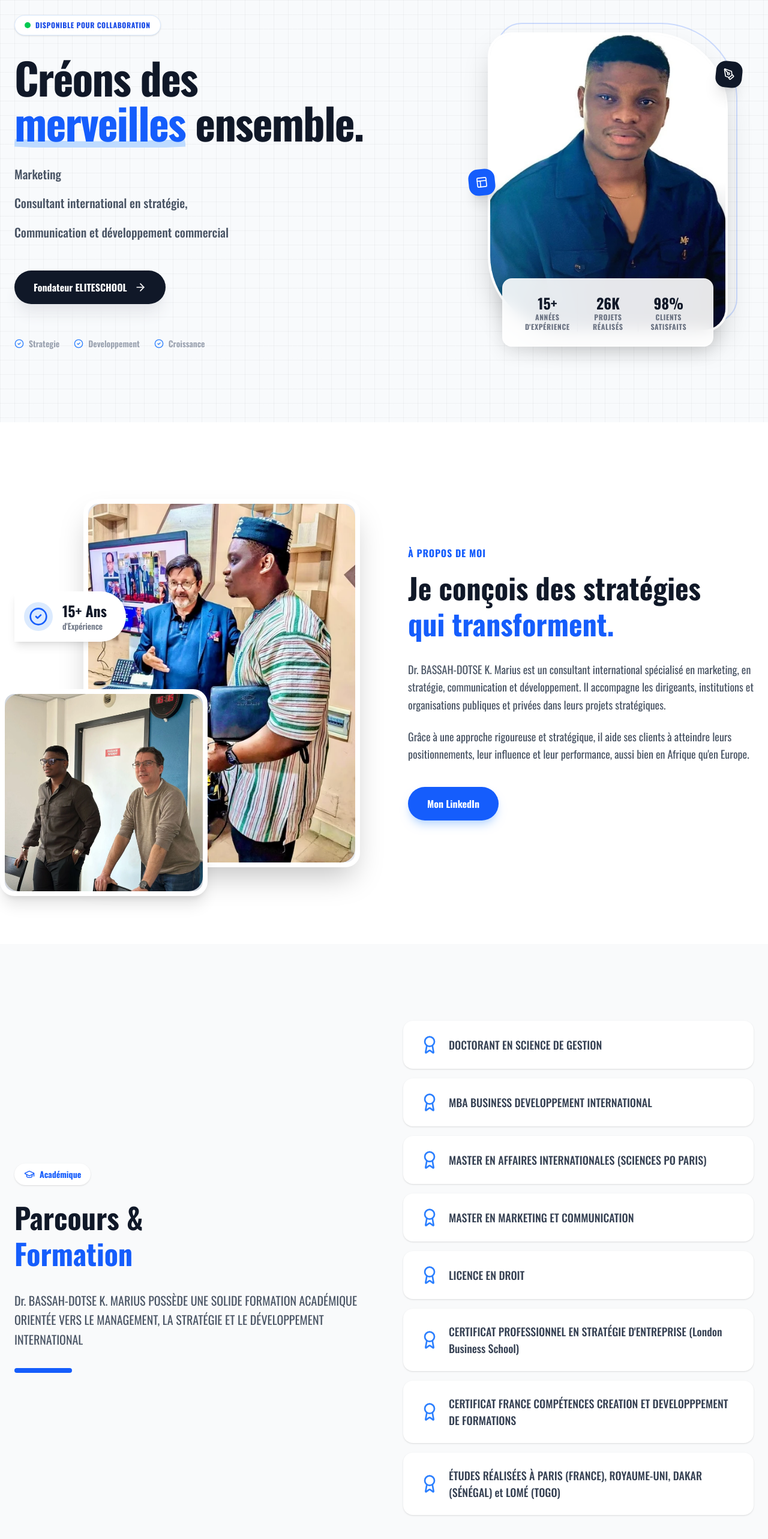
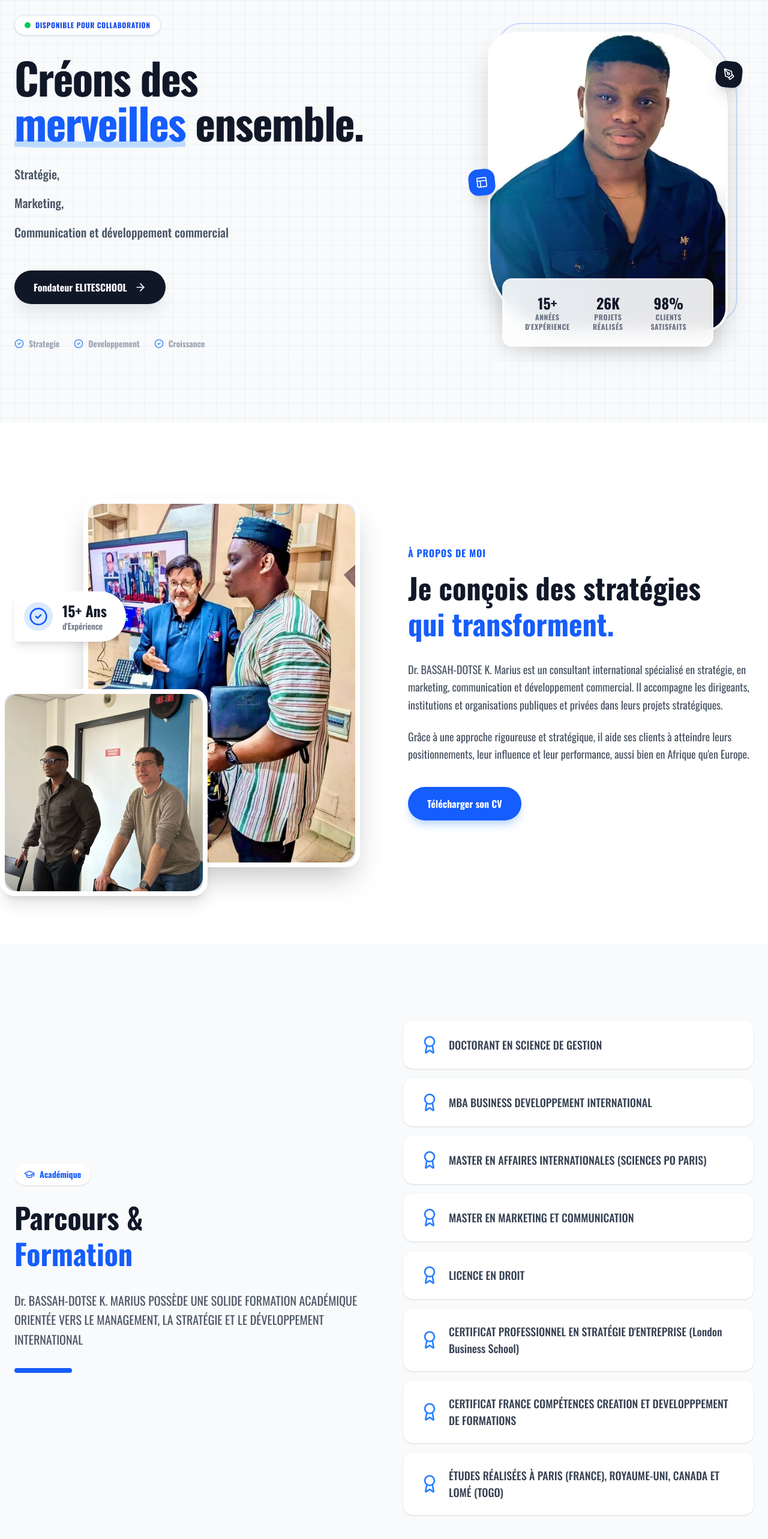
Before and after one commit to R1wen/portfoliomarius, a Next.js app: page / in a window 1280 px wide. Shown: the part 96-2662 px from the top of the page at 60% size. Built offline with nearby package versions, Linux system fonts and the light colour scheme.

Commit message:
style(text and UI)

```diff
--- a/src/components/AboutSection.tsx
+++ b/src/components/AboutSection.tsx
@@ -65,9 +65,9 @@ export const AboutSection = ({ data }: AboutProps) => {
               ))}
             </div>
 
-            <a href="https://www.linkedin.com/in/marius-bassah-developpemntcommercialafriquesubsaharienne/" target="_blank">
+            <a href="/cv.pdf" download="CV_Marius_Bassah.pdf" target="_blank" rel="noopener noreferrer">
               <button className="w-full sm:w-auto bg-blue-600 text-white px-6 md:px-8 py-3 md:py-4 rounded-full font-bold text-sm md:text-base shadow-lg shadow-blue-200 hover:shadow-xl hover:-translate-y-1 transition-all">
-                Mon LinkedIn
+                Télécharger son CV
               </button>
             </a>
           </div>
--- a/src/components/BooksSection.tsx
+++ b/src/components/BooksSection.tsx
@@ -44,10 +44,11 @@ export const BooksSection = ({ data }: ValuesProps) => {
 
       <div className="max-w-7xl mx-auto px-6 relative z-10">
         <div className="relative">
-          <div className="flex items-center gap-4 mb-12">
+          <div className="flex items-center gap-4 mb-5">
             <div className="w-12 h-1 bg-blue-600"></div>
-            <h2 className="text-4xl font-bold">MES OUVRAGES</h2>
+            <h2 className="text-4xl font-bold">SES OUVRAGES</h2>
           </div>
+          <p className="text-center text-2xl mb-5">Auteur de plusieurs livres dont…</p>
 
           <div className="relative bg-white/5 backdrop-blur-sm rounded-[3rem] border border-white/10 overflow-hidden">
             <div className="grid lg:grid-cols-2 min-h-125">
--- a/src/data/portfolio-data.ts
+++ b/src/data/portfolio-data.ts
@@ -3,15 +3,15 @@ export const portfolioData = {
     name: "Dr. BASSAH-DOTSE K. Marius",
     role: "PORTFOLIO",
     description: [
-      "Marketing",
-      "Consultant international en stratégie,",
+      "Stratégie,",
+      "Marketing,",
       "Communication et développement commercial",
     ],
     tags: ["Leadership", "Vision", "Impact"]
   },
   about: {
     paragraphs: [
-      "Dr. BASSAH-DOTSE K. Marius est un consultant international spécialisé en marketing, en stratégie, communication et développement. Il accompagne les dirigeants, institutions et organisations publiques et privées dans leurs projets stratégiques.",
+      "Dr. BASSAH-DOTSE K. Marius est un consultant international spécialisé en stratégie, en marketing, communication et développement commercial. Il accompagne les dirigeants, institutions et organisations publiques et privées dans leurs projets stratégiques.",
       "Grâce à une approche rigoureuse et stratégique, il aide ses clients à atteindre leurs positionnements, leur influence et leur performance, aussi bien en Afrique qu'en Europe."
     ]
   },
@@ -46,7 +46,7 @@ export const portfolioData = {
     "LICENCE EN DROIT",
     "CERTIFICAT PROFESSIONNEL EN STRATÉGIE D'ENTREPRISE (London Business School)",
     "CERTIFICAT FRANCE COMPÉTENCES CREATION ET DEVELOPPPEMENT DE FORMATIONS",
-    "ÉTUDES RÉALISÉES À PARIS (FRANCE), ROYAUME-UNI, DAKAR (SÉNÉGAL) et LOMÉ (TOGO)"
+    "ÉTUDES RÉALISÉES À PARIS (FRANCE), ROYAUME-UNI, CANADA ET LOMÉ (TOGO)"
   ],
   expertise: [
     { title: "Stratégies de développement international", image: "/images/expertise/expertise_strategy.webp" },
```
Also changed, not shown: src/components/index.ts (+0 -8 lines), 1 other file (tests, documents, lock files or other folders).
